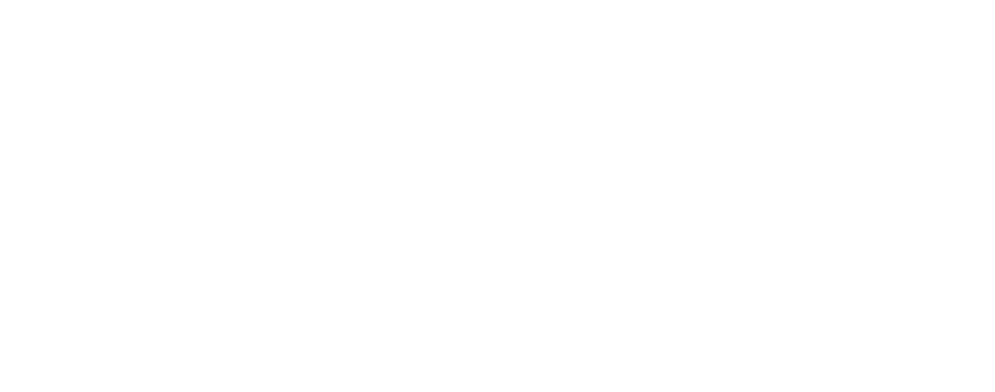
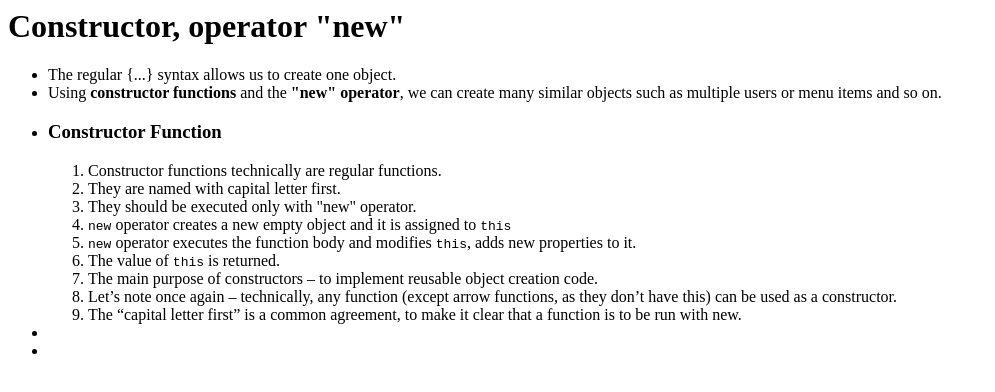
Before and after one commit to yugmani/constructor-new-js-info, a website: page index.html in a window 1280 px wide. Shown: the whole page, without its empty margins (0-995 px from the left). Drawn offline with Linux system fonts and the light colour scheme.

Commit message:
creating constructor function

```diff
--- a/index.html
+++ b/index.html
@@ -1 +1,42 @@
-<div id="app"></div>
+<div id="app">
+  <h1>Constructor, operator "new"</h1>
+  <ul>
+    <li>The regular {...} syntax allows us to create one object.</li>
+    <li>
+      Using <strong>constructor functions</strong> and the
+      <strong>"new" operator</strong>, we can create many similar objects such
+      as multiple users or menu items and so on.
+    </li>
+    <li>
+      <h3>Constructor Function</h3>
+      <ol>
+        <li>Constructor functions technically are regular functions.</li>
+        <li>They are named with capital letter first.</li>
+        <li>They should be executed only with "new" operator.</li>
+        <li>
+          <code>new</code> operator creates a new empty object and it is
+          assigned to <code>this</code>
+        </li>
+        <li>
+          <code>new</code> operator executes the function body and modifies
+          <code>this</code>, adds new properties to it.
+        </li>
+        <li>The value of <code>this</code> is returned.</li>
+        <li>
+          The main purpose of constructors – to implement reusable object
+          creation code.
+        </li>
+        <li>
+          Let’s note once again – technically, any function (except arrow
+          functions, as they don’t have this) can be used as a constructor.
+        </li>
+        <li>
+          The “capital letter first” is a common agreement, to make it clear
+          that a function is to be run with new.
+        </li>
+      </ol>
+    </li>
+    <li></li>
+    <li></li>
+  </ul>
+</div>
```
Also changed, not shown: index.js (+42 -3 lines).
